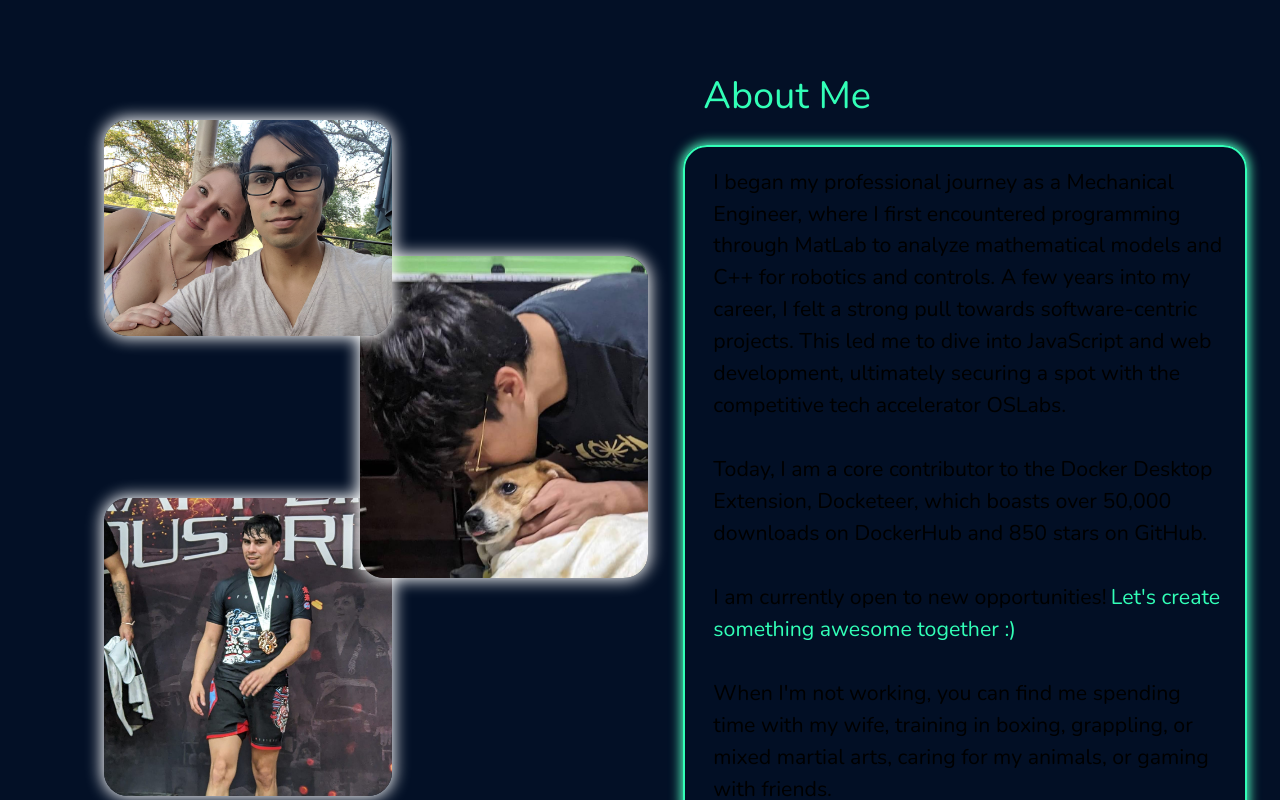
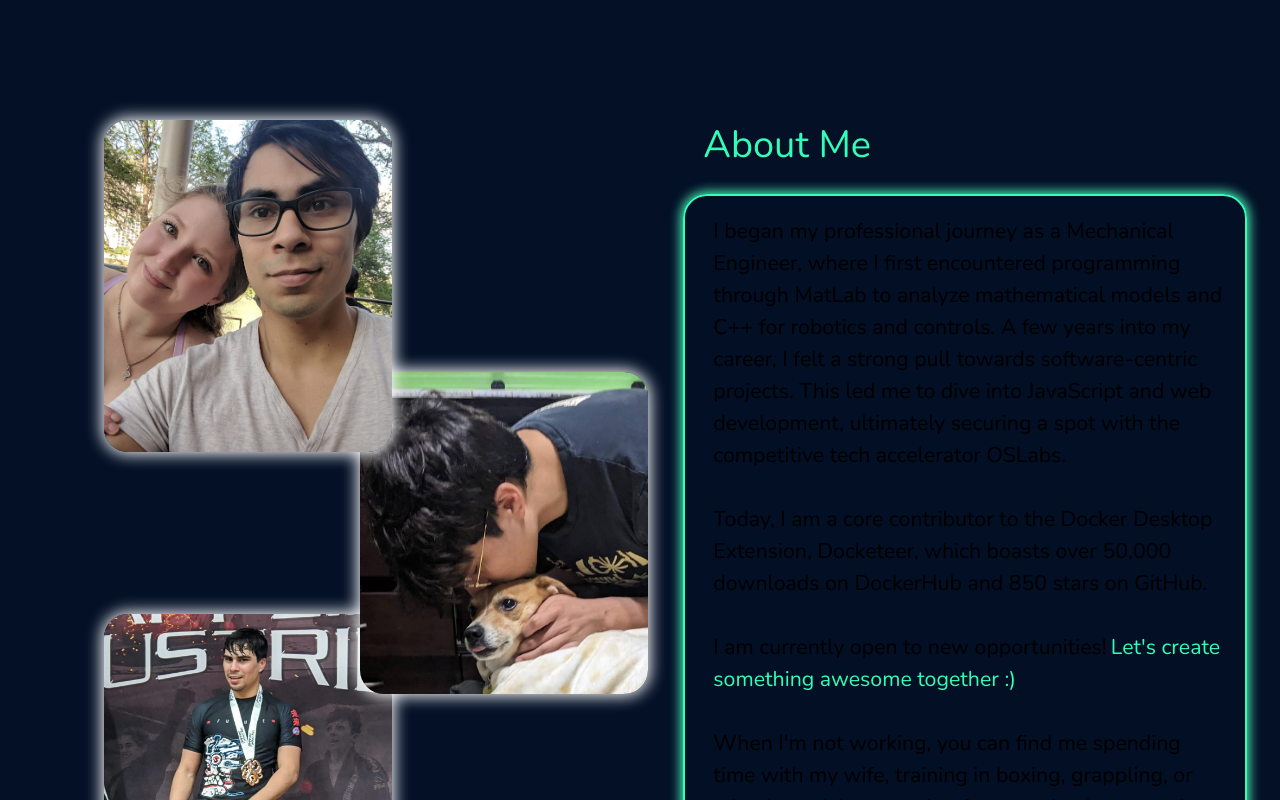
Before and after one commit to Cris-Morales/Cris-Morales-Portfolio-Website, a Next.js app: page / in a window 1280 px wide. Shown: the part 920-1720 px from the top of the page. Built offline with nearby package versions, Linux system fonts and the light colour scheme.

Commit message:
cropped about me images. adjustments to hero and headshot

```diff
--- a/app/globals.css
+++ b/app/globals.css
@@ -131,3 +131,9 @@ a[class*="active"] .navLine {
       transparent);
   mask: linear-gradient(90deg, transparent, white 5%, white 95%, transparent);
 }
+
+.aboutMe {
+  display: grid;
+  grid-template-columns: 1fr 1fr;
+  grid-template-rows: 1fr 4fr;
+}
--- a/app/ui/about/AboutMe.tsx
+++ b/app/ui/about/AboutMe.tsx
@@ -29,22 +29,22 @@ export default function AboutMe() {
                     <Image
                         src="/aboutMe/meAndPartner.jpg"
                         alt="Me and my wife."
-                        width={300}
-                        height={338}
+                        width={1331}
+                        height={1536}
                         className="rounded-3xl relative right-32 top-20 z-20 min-w-60 max-w-72 aboutImageGlow"
                     />
                     <Image
                         src="/aboutMe/meAndDoggo.jpg"
                         alt="Me and our family Chonk, I mean, Dog in a tortilla blanket."
-                        width={300}
-                        height={305}
+                        width={793}
+                        height={887}
                         className="rounded-3xl relative left-32 z-10  min-w-60 max-w-72 aboutImageGlow"
                     />
                     <Image
                         src="/aboutMe/jiuJitsuTournament.jpg"
                         alt="Me, at my 3rd Grappling Tournament at Blue Belt, getting bronze because I was late to my match against the silver metal winner."
-                        width={300}
-                        height={306}
+                        width={1022}
+                        height={995}
                         className="rounded-3xl relative right-32 bottom-20  min-w-60 max-w-72 aboutImageGlow"
                     />
                 </div>
--- a/app/ui/hero/Headshot.tsx
+++ b/app/ui/hero/Headshot.tsx
@@ -3,7 +3,7 @@ import Image from "next/image"
 export default function Headshot() {
 
     return (
-        <div className=" my-2 grid grid-cols-1 grid-rows-1 content-center px-4 py-4  rounded-3xl bg-primary heroBgGlow">
+        <div className=" my-2 grid grid-cols-1 grid-rows-1 content-center px-4 py-4  rounded-3xl bg-primary heroBgGlow relative">
             <Image
                 src="/headshot-nobg.png"
                 alt="Headshot of me, at my desk, trying to look thoughtful and professional."
--- a/tailwind.config.ts
+++ b/tailwind.config.ts
@@ -67,7 +67,7 @@ const config: Config = {
         'carousel': '515px'
       },
       width: {
-        'about-content': '850px'
+        'about-content': '850px',
       }
     },
   },
```
Also changed, not shown: app/ui/hero/Hero.tsx (+0 -13 lines), public/aboutMe/jiuJitsuTournament.jpg, public/aboutMe/meAndPartner.jpg.
